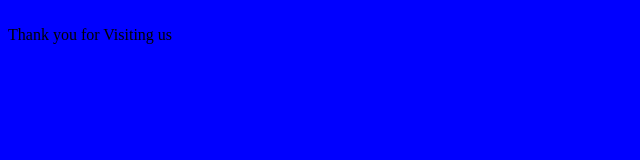
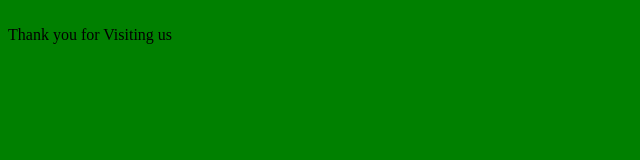
Before and after one commit to kh-chethans/Jenkinsproject1-23mar2023, a plain HTML site: page index.html in a window 1280 px wide. Shown: the whole page, without its empty margins (0-640 px from the left). Drawn offline with Linux system fonts and the light colour scheme.

Commit message:
develop greeb

```diff
--- a/index.html
+++ b/index.html
@@ -1,6 +1,6 @@
 <html>
 <title>Welcome to my new page</title>
-<body style="background-color:Blue">
+<body style="background-color:Green">
 </br>Thank you for Visiting us
 </body>
 </html>
```
